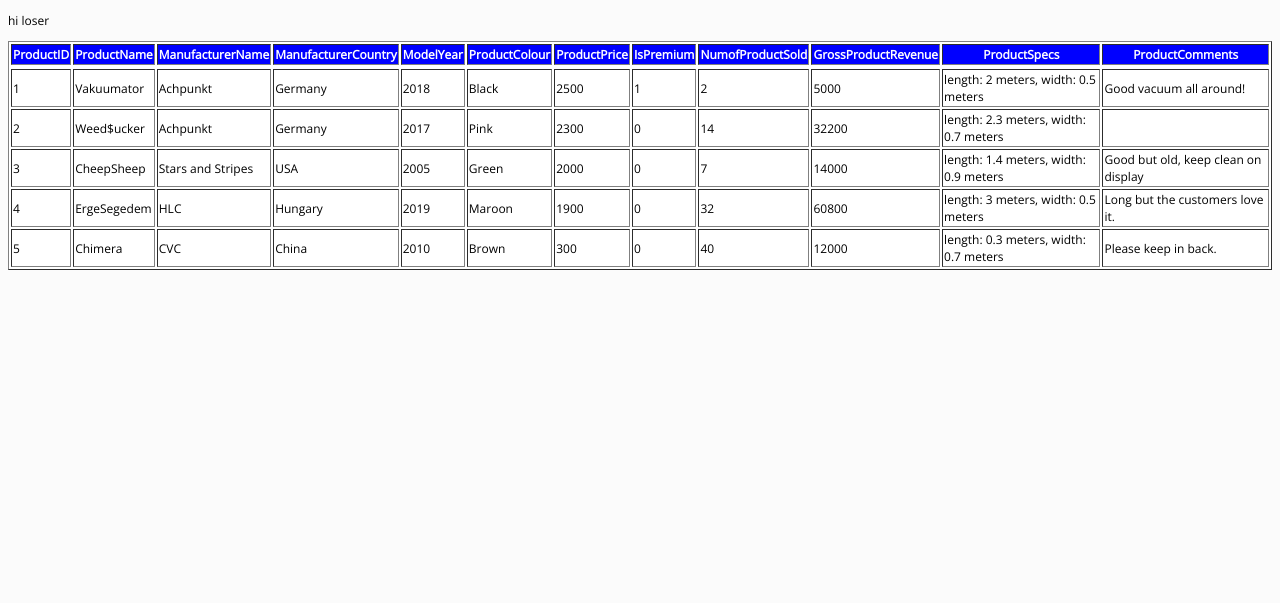
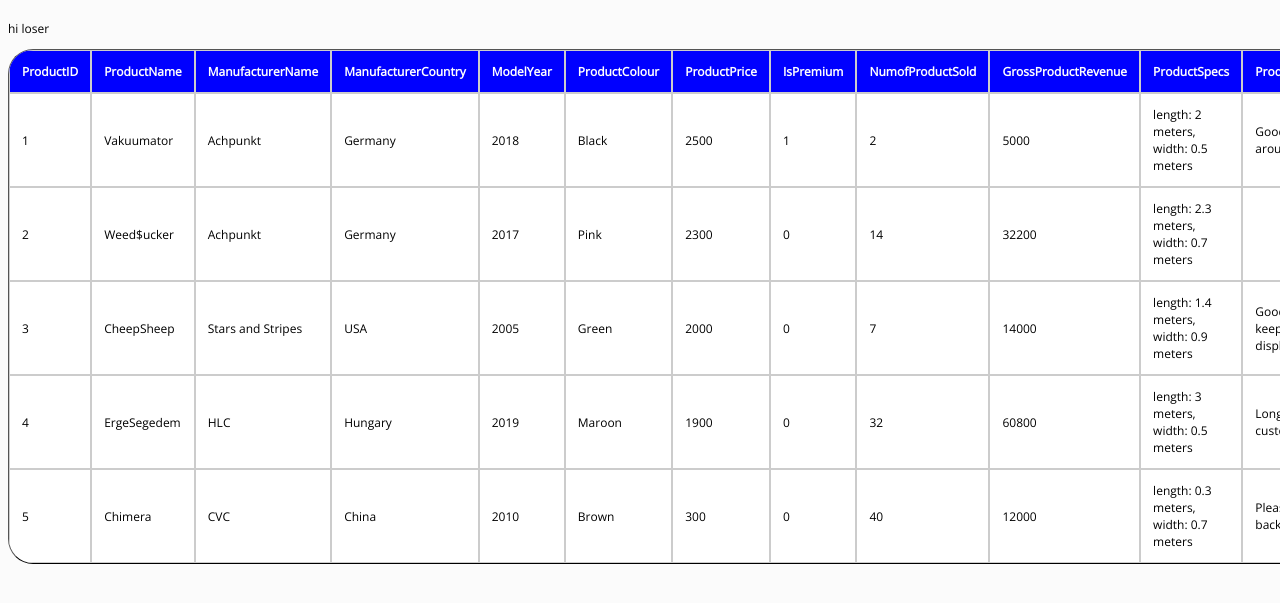
Before and after one commit to DeanHI/SQLizer, a Flask app: page / in a window 1280 px wide. Shown: the top 603 px of the page. Run offline with Flask 2, Linux system fonts and the light colour scheme; data comes from the database, SQL or seed files in the repository.

Commit message:
Update style.css

```diff
--- a/static/styles/style.css
+++ b/static/styles/style.css
@@ -1,22 +1,55 @@
 html {
   font-family: 'Open Sans', sans-serif;
   font-size: 12px;
+
 }
 
 body {
   background-color: #FBFBFB;
+
+  box-sizing: border-box;
+
+  position: fixed;
+
+
 }
 table {
   background-color: white;
-  color: black
-  border-radius: 15px;
+  color: black;
+  border-spacing: 0;
+  border-radius: 25px;
+  width: 250px;
+  height: 100px;
+  border-color: black;
+
+  overflow: hidden;
 }
 
 .tablehead {
   background-color: blue;
   color: white;
+  border-radius: 20px;
+  padding: 2em;
+
+}
+th, td {
+  border: 1px solid #CCC;
+  padding: 1em;
 }
 
-.tablebody {
+tr td:hover { background: #666; color: #FFF; }
 
+#submit{
+  width:14em;
 }
+#wrapper{
+  width: 50%;
+  margin: auto;
+}
+#footer{
+
+  bottom: 0;
+  font-size:12px;
+  color:gray;
+  border-top: 1px solid gray
+}
```
